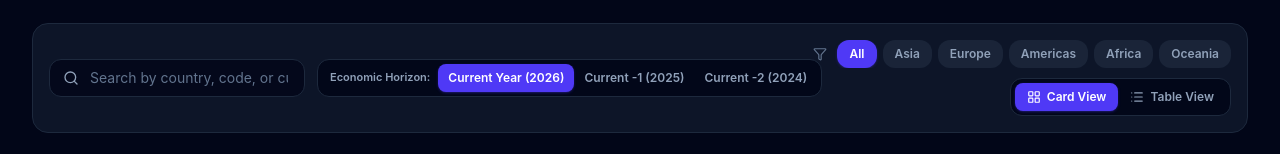
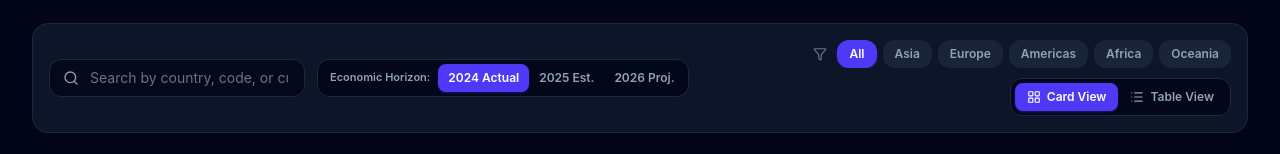
Before and after one commit to silverogic/geconomics, a React (Vite) app: page / in a window 1280 px wide. Shown: the part 531-685 px from the top of the page. Built offline with nearby package versions, Linux system fonts and the light colour scheme; no server answers; a web font is replaced by a local one.

Commit message:
fix(ui): restore 2024 실적, 2025 추정, 2026 전망 UI labels while maintaining dynamic year logic

```diff
--- a/src/App.tsx
+++ b/src/App.tsx
@@ -2,7 +2,7 @@ import { useState, useEffect, useMemo, useCallback } from 'react'
 import { Search, Filter, Sparkles, AlertCircle, LayoutGrid, List } from 'lucide-react'
 import { COUNTRIES } from './data/countries'
 import type { CountryMeta, BaseCurrency, ExchangeRates, Region, Language, EconomicYear } from './types/economics'
-import { CURRENT_YEAR_STR, ECONOMIC_YEAR_OPTIONS } from './utils/economicYears'
+import { ECONOMIC_YEAR_OPTIONS, DEFAULT_ECONOMIC_YEAR } from './utils/economicYears'
 import { fetchExchangeRates, getConversionRate } from './services/exchangeApi'
 import { loadGlobalGdpOverview } from './services/worldBankApi'
 import { formatGdpCompact } from './utils/formatters'
@@ -47,8 +47,8 @@ export function App() {
   const t = translations[lang]
   const [activeTab, setActiveTab] = useState<'cards' | 'ranking' | 'compare'>('cards')
 
-  // Selected economic year: Dynamic [현재 년도, 현재 년도 -1, 현재 년도 -2]
-  const [selectedYear, setSelectedYear] = useState<EconomicYear>(CURRENT_YEAR_STR)
+  // Selected economic year: Default 2024 (Actual)
+  const [selectedYear, setSelectedYear] = useState<EconomicYear>(DEFAULT_ECONOMIC_YEAR)
 
   // Search & Filter state
   const [searchQuery, setSearchQuery] = useState('')
--- a/src/components/CompareView.tsx
+++ b/src/components/CompareView.tsx
@@ -2,7 +2,7 @@ import React, { useState, useEffect } from 'react'
 import { GitCompare, ArrowRightLeft, TrendingUp } from 'lucide-react'
 import { COUNTRIES } from '../data/countries'
 import type { CountryGdpDetail, BaseCurrency, ExchangeRates, Language, EconomicYear } from '../types/economics'
-import { CURRENT_YEAR_STR, ECONOMIC_YEAR_OPTIONS } from '../utils/economicYears'
+import { ECONOMIC_YEAR_OPTIONS, DEFAULT_ECONOMIC_YEAR } from '../utils/economicYears'
 import { fetchCountryGdpDetail } from '../services/worldBankApi'
 import { getConversionRate } from '../services/exchangeApi'
 import { formatGdpCompact, formatPerCapita, formatExchangeRate } from '../utils/formatters'
@@ -22,7 +22,7 @@ export const CompareView: React.FC<CompareViewProps> = ({
   baseCurrency,
   exchangeRates,
   lang,
-  selectedYear = CURRENT_YEAR_STR,
+  selectedYear = DEFAULT_ECONOMIC_YEAR,
   onYearChange,
 }) => {
   const t = translations[lang]
--- a/src/components/CountryModal.tsx
+++ b/src/components/CountryModal.tsx
@@ -4,7 +4,7 @@ import type { CountryMeta, CountryGdpDetail, BaseCurrency, ExchangeRates, Langua
 import { fetchCountryGdpDetail } from '../services/worldBankApi'
 import { getConversionRate } from '../services/exchangeApi'
 import { formatGdpCompact, formatPerCapita, formatExchangeRate } from '../utils/formatters'
-import { CURRENT_YEAR_STR } from '../utils/economicYears'
+import { DEFAULT_ECONOMIC_YEAR } from '../utils/economicYears'
 import { GdpChart } from './GdpChart'
 import { CurrencyConverter } from './CurrencyConverter'
 import { translations } from '../i18n/translations'
@@ -28,7 +28,7 @@ export const CountryModal: React.FC<CountryModalProps> = ({
   baseCurrency,
   exchangeRates,
   lang,
-  selectedYear = CURRENT_YEAR_STR,
+  selectedYear = DEFAULT_ECONOMIC_YEAR,
   onClose,
 }) => {
   const t = translations[lang]
--- a/src/components/RankingTable.tsx
+++ b/src/components/RankingTable.tsx
@@ -1,7 +1,7 @@
 import React, { useState, useMemo } from 'react'
 import { ArrowUpDown, Search, ArrowUp, ArrowDown } from 'lucide-react'
 import type { CountryMeta, BaseCurrency, ExchangeRates, Language, EconomicYear } from '../types/economics'
-import { CURRENT_YEAR_STR, ECONOMIC_YEAR_OPTIONS } from '../utils/economicYears'
+import { ECONOMIC_YEAR_OPTIONS, DEFAULT_ECONOMIC_YEAR } from '../utils/economicYears'
 import { formatGdpCompact, formatPerCapita, formatExchangeRate } from '../utils/formatters'
 import { getConversionRate } from '../services/exchangeApi'
 import { translations } from '../i18n/translations'
@@ -36,7 +36,7 @@ export const RankingTable: React.FC<RankingTableProps> = ({
   lang,
   onSelectCountry,
   hideHeader = false,
-  selectedYear = CURRENT_YEAR_STR,
+  selectedYear = DEFAULT_ECONOMIC_YEAR,
   onYearChange,
 }) => {
   const t = translations[lang]
--- a/src/i18n/translations.ts
+++ b/src/i18n/translations.ts
@@ -40,12 +40,9 @@ export const translations = {
 
     // Year Switcher
     yearLabel: 'Economic Horizon',
-    yearCurrent: 'Current Year ({year})',
-    yearPrev1: 'Current -1 ({year})',
-    yearPrev2: 'Current -2 ({year})',
-    yearCurrentShort: 'Current ({year})',
-    yearPrev1Short: '-1 Yr ({year})',
-    yearPrev2Short: '-2 Yr ({year})',
+    yearActual: '{year} Actual',
+    yearEstimate: '{year} Est.',
+    yearProjection: '{year} Proj.',
 
     // Country Card
     cardTotalGdp: 'Total GDP',
@@ -167,12 +164,9 @@ export const translations = {
 
     // Year Switcher
     yearLabel: '기준 연도',
-    yearCurrent: '현재 년도 ({year}년)',
-    yearPrev1: '현재 년도 -1 ({year}년)',
-    yearPrev2: '현재 년도 -2 ({year}년)',
-    yearCurrentShort: '현재 ({year})',
-    yearPrev1Short: '-1년 ({year})',
-    yearPrev2Short: '-2년 ({year})',
+    yearActual: '{year}년 실적',
+    yearEstimate: '{year}년 추정',
+    yearProjection: '{year}년 전망',
 
     // Country Card
     cardTotalGdp: '총 GDP',
--- a/src/utils/economicYears.ts
+++ b/src/utils/economicYears.ts
@@ -7,36 +7,36 @@ export const CURRENT_MINUS_1_STR = String(CURRENT_MINUS_1_NUM)
 export const CURRENT_MINUS_2_NUM = CURRENT_YEAR_NUM - 2
 export const CURRENT_MINUS_2_STR = String(CURRENT_MINUS_2_NUM)
 
+export const DEFAULT_ECONOMIC_YEAR = CURRENT_MINUS_2_STR // e.g. "2024"
+
 export interface EconomicYearOption {
   year: string
   yearNum: number
   offset: number
-  labelKey: 'yearCurrent' | 'yearPrev1' | 'yearPrev2'
+  labelKey: 'yearActual' | 'yearEstimate' | 'yearProjection'
 }
 
 /**
- * Economic Year Options dynamically anchored to current calendar year:
- * 1. 현재 년도 (Current Year, e.g. 2026)
- * 2. 현재 년도 -1 (Current Year - 1, e.g. 2025)
- * 3. 현재 년도 -2 (Current Year - 2, e.g. 2024)
+ * Chronological order: [2024 실적 | 2025 추정 | 2026 전망]
+ * Dynamically anchored to: [Current-2 | Current-1 | Current]
  */
 export const ECONOMIC_YEAR_OPTIONS: EconomicYearOption[] = [
   {
-    year: CURRENT_YEAR_STR,
-    yearNum: CURRENT_YEAR_NUM,
-    offset: 0,
-    labelKey: 'yearCurrent',
+    year: CURRENT_MINUS_2_STR,
+    yearNum: CURRENT_MINUS_2_NUM,
+    offset: -2,
+    labelKey: 'yearActual',
   },
   {
     year: CURRENT_MINUS_1_STR,
     yearNum: CURRENT_MINUS_1_NUM,
     offset: -1,
-    labelKey: 'yearPrev1',
+    labelKey: 'yearEstimate',
   },
   {
-    year: CURRENT_MINUS_2_STR,
-    yearNum: CURRENT_MINUS_2_NUM,
-    offset: -2,
-    labelKey: 'yearPrev2',
+    year: CURRENT_YEAR_STR,
+    yearNum: CURRENT_YEAR_NUM,
+    offset: 0,
+    labelKey: 'yearProjection',
   },
 ]
```
Also changed, not shown: 3 other files (tests, documents, lock files or other folders).
